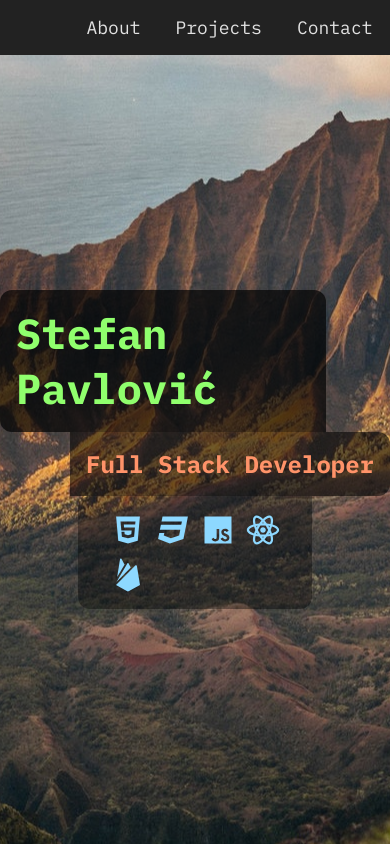
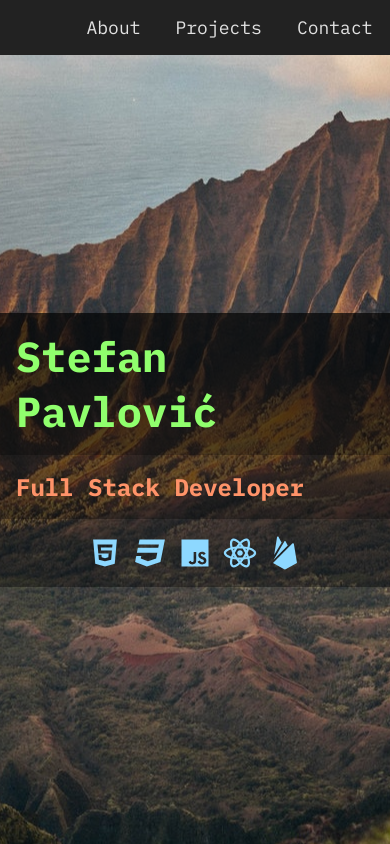
Before and after one commit to ihascats/portfolio-2, a React (Create React App) app: page / in a window 390 px wide. Built offline with nearby package versions, Linux system fonts and the light colour scheme.

Commit message:
Add a media query

```diff
--- a/src/App.css
+++ b/src/App.css
@@ -1,6 +1,5 @@
 .wrapper {
   max-width: 1920px;
-  min-width: 100%;
 }
 
 header {
@@ -76,3 +75,21 @@ nav > ul > li > button:hover {
   border-radius: 12px 0 12px 12px;
   fill: #8dd8ff;
 }
+
+@media (max-width: 474px) {
+  .introduction > div > h1 {
+    margin-right: 0;
+    border-radius: 0;
+    width: 100%;
+  }
+
+  .introduction > div > h2 {
+    width: 100%;
+    border-radius: 0;
+  }
+
+  .introduction > div > h3 {
+    margin: 0;
+    border-radius: 0;
+  }
+}
```
